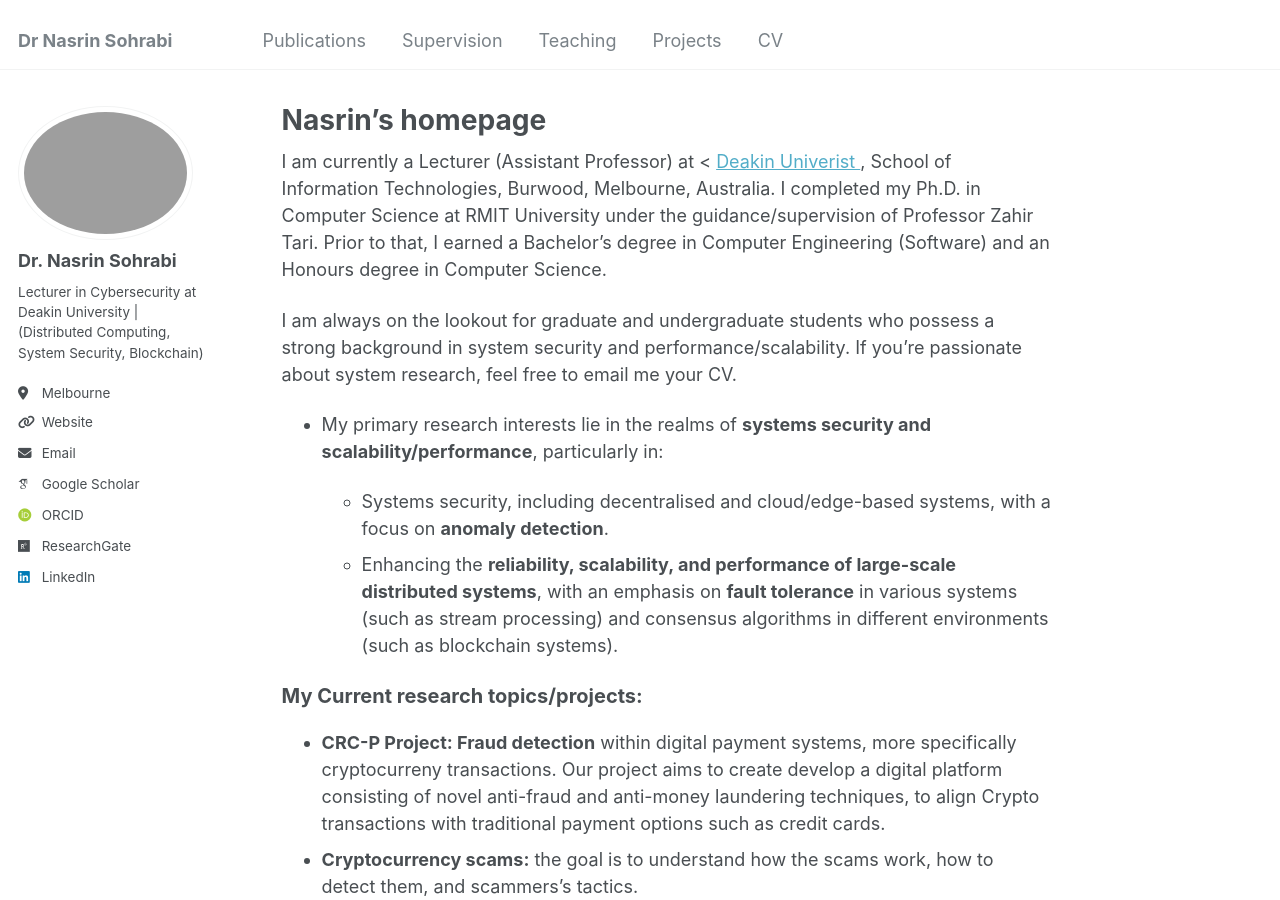
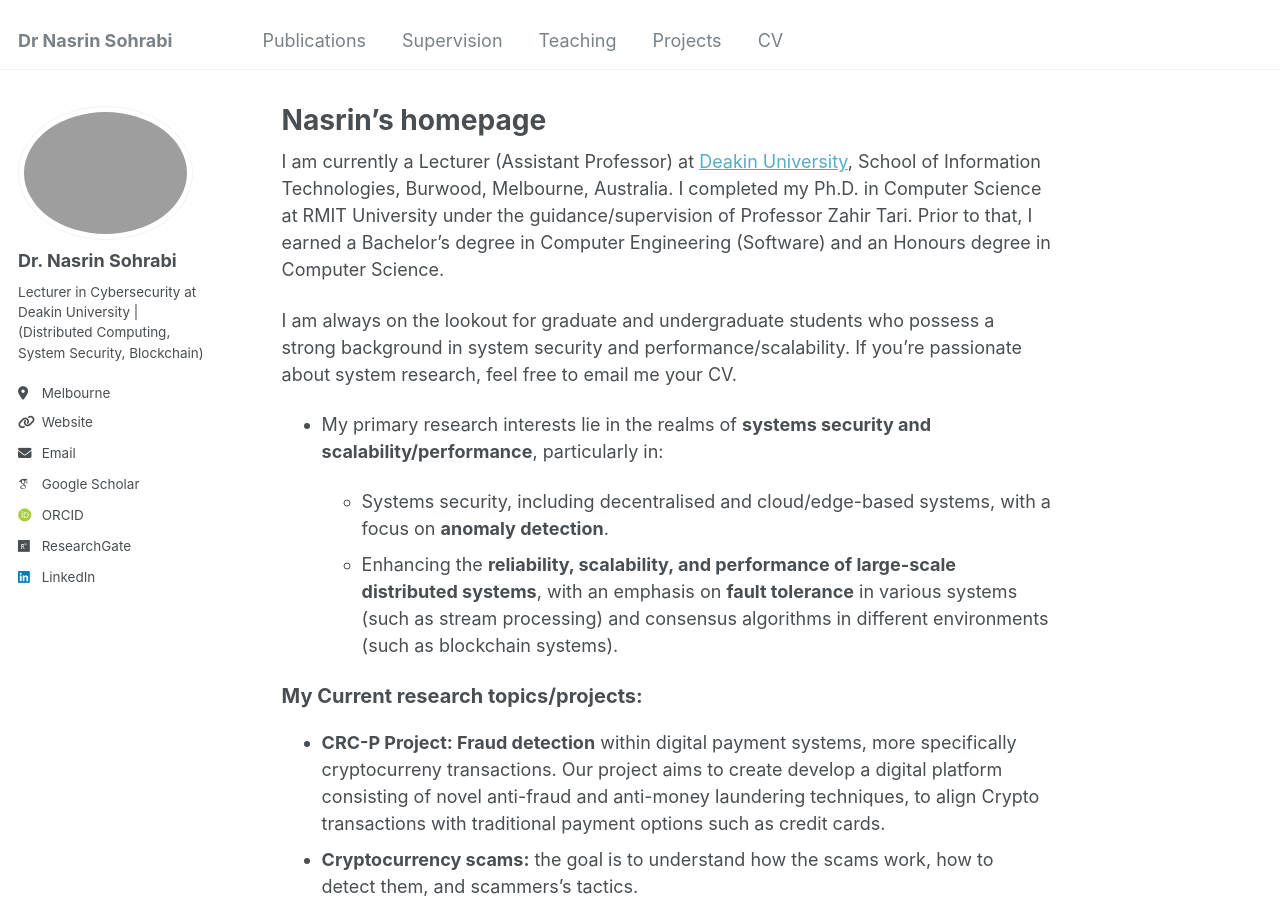
Before and after one commit to Nasrin-Sohrabi/Nasrin-Sohrabi.github.io, a Jekyll site: the page built from _pages/about.md, in a window 1280 px wide and 900 px high. Built offline with Jekyll 4.4.1, drawn with Linux system fonts in a browser that asks for light colours; some web fonts are replaced.

```diff
--- a/_pages/about.md
+++ b/_pages/about.md
@@ -9,7 +9,7 @@
 
 <!-- <span style="font-size:20px;">Nasrin's homepage</span>
 ====== -->
-I am currently a Lecturer (Assistant Professor) at < <a href="https://www.deakin.edu.au/">Deakin Univerist </a>, School of Information Technologies, Burwood, Melbourne, Australia. I completed my Ph.D. in Computer Science at RMIT University under the guidance/supervision of Professor Zahir Tari. Prior to that, I earned a Bachelor's degree in Computer Engineering (Software) and an Honours degree in Computer Science.
+I am currently a Lecturer (Assistant Professor) at <a href="https://www.deakin.edu.au/">Deakin University</a>, School of Information Technologies, Burwood, Melbourne, Australia. I completed my Ph.D. in Computer Science at RMIT University under the guidance/supervision of Professor Zahir Tari. Prior to that, I earned a Bachelor's degree in Computer Engineering (Software) and an Honours degree in Computer Science.
 
 
 I am always on the lookout for graduate and undergraduate students who possess a strong background in system security and performance/scalability. If you're passionate about system research, feel free to email me your CV.
--- a/_pages/supervision.html
+++ b/_pages/supervision.html
@@ -1,10 +1,11 @@
-
- ---
+---
  layout: archive
  title: "Supervisions"
  permalink: /Supervision/
  author_profile: true
  ---
+
+ {% include base_path %}
 
         <h2>Current Students</h2>
         <h3><ul><u>Phd Students</u></ul></h3>
```
